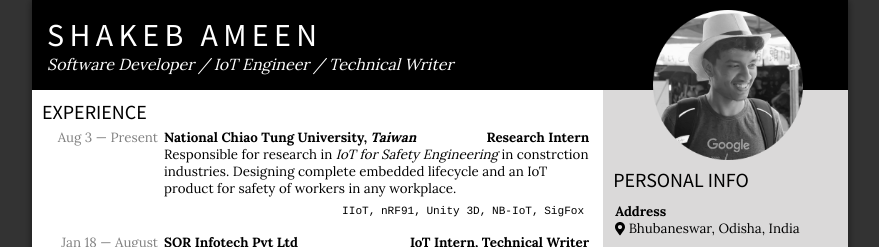
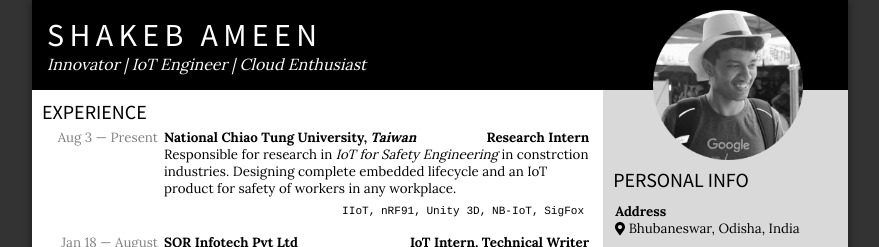
Before and after one commit to starcruizer/starcruizer.github.io, a Jekyll site: the page built from Resume.html, in a window 1280 px wide. Shown: the top 247 px of the page, without its empty margins (200-1079 px from the left). Built offline with Jekyll 4.4.1, drawn with Linux system fonts in a browser that asks for light colours; nearby versions of some CDN libraries.

Commit message:
Changed headline

```diff
--- a/_data/resume.yml
+++ b/_data/resume.yml
@@ -1,4 +1,4 @@
-headline:       'Software Developer / IoT Engineer / Technical Writer'
+headline:       'Innovator   |   IoT Engineer   |   Cloud Enthusiast'
 social_links:
 - icon:         fa-globe
   name:         Website
```
